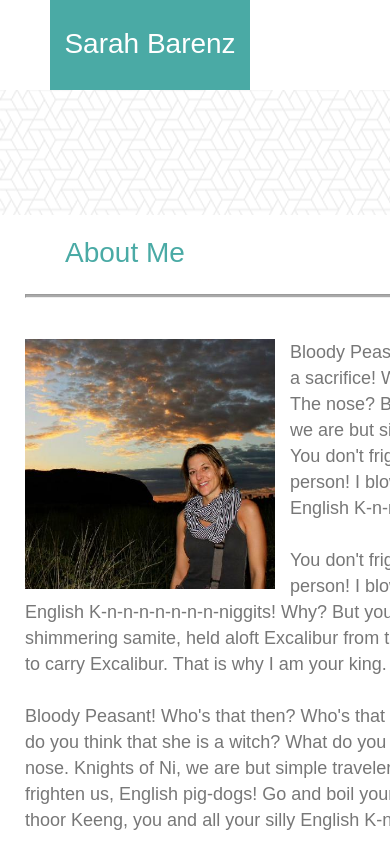
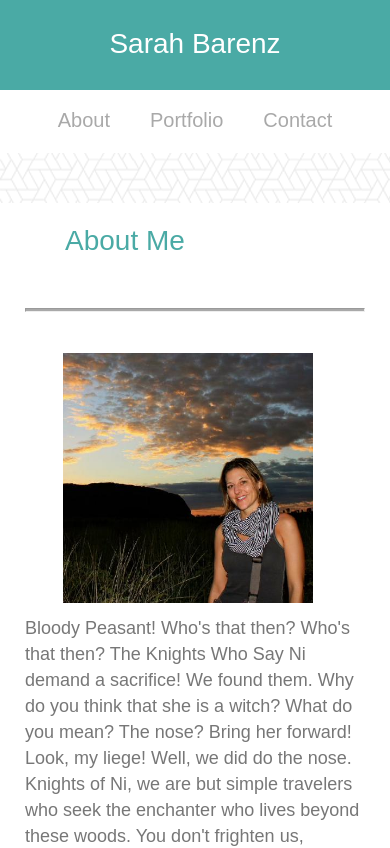
Before and after one commit to DasBarenz/Responsive-Portfolio, a plain HTML site: page index.html in a window 390 px wide. Shown: the top 848 px of the page. Drawn offline with Linux system fonts and the light colour scheme.

Commit message:
responsiveness is looking pretty good on index.html

```diff
--- a/assets/css/style.css
+++ b/assets/css/style.css
@@ -127,7 +127,7 @@ hr {
 
 img {
     height: 250px;
-    float:left;
+    float: left;
     margin: 0px 15px 5px 0;
 }
 
@@ -211,21 +211,92 @@ form {
 
 @media (max-width: 980px) {
     body {
-      width: 900px;
+      width: auto;
+    }
+    #bio {
+        width: auto;
+    }
+    header {
+        width: 100%;
+    }
+
+    footer {
+        width: auto;
     }
   }
 
 @media (max-width: 768px) {
-    body {
-    width: 700px;
+    header {
+        width: 100%;
+    }
+
+    #bio {
+        width: 100%;
+        height: auto;
+    }
+
+    footer {
+        width: auto;
     }
   }
 
 @media (max-width: 640px) {
-    body {
-    width: 600px;
-    }
+    /* body {
+    width: auto;
+    } */
     header {
         position: static;
+        top: 0px;
+        margin: auto;
+        margin-bottom: 200px;
+        color: darkgray;
+        background: white;
+        width: auto;
+        height: auto;
+    }
+
+    #name {
+        background:#4aaaa5;
+        width: 100%;
+        height: 90px;
+        /* margin-top: 0;
+        margin-left: 50px; */
+        margin: auto;
+        color:white;
+        padding: 30px 0;
+        /* float: left; */
+        font-size: 28px;
+    }
+
+    #links {
+        list-style-type: none;
+        margin: auto;
+        padding: 0;
+        overflow: hidden;
+        float: none;
+        font-size: 20px;
+    }
+
+    #bio {
+        width: 100%;
+        height: auto;
+        margin: auto;
+        margin-top: -150px;
+    }
+
+    h2 {
+        /* margin-top: 200px; */
+        text-align: left;
+        font-size: 28px;
+        float: none;
+        color: #4aaaa5;
+    }
+
+    img {
+        float: none;
+    }
+
+    footer {
+        width: auto;
     }
   }
```
Lines whose indentation alone changed are shown as unchanged.
